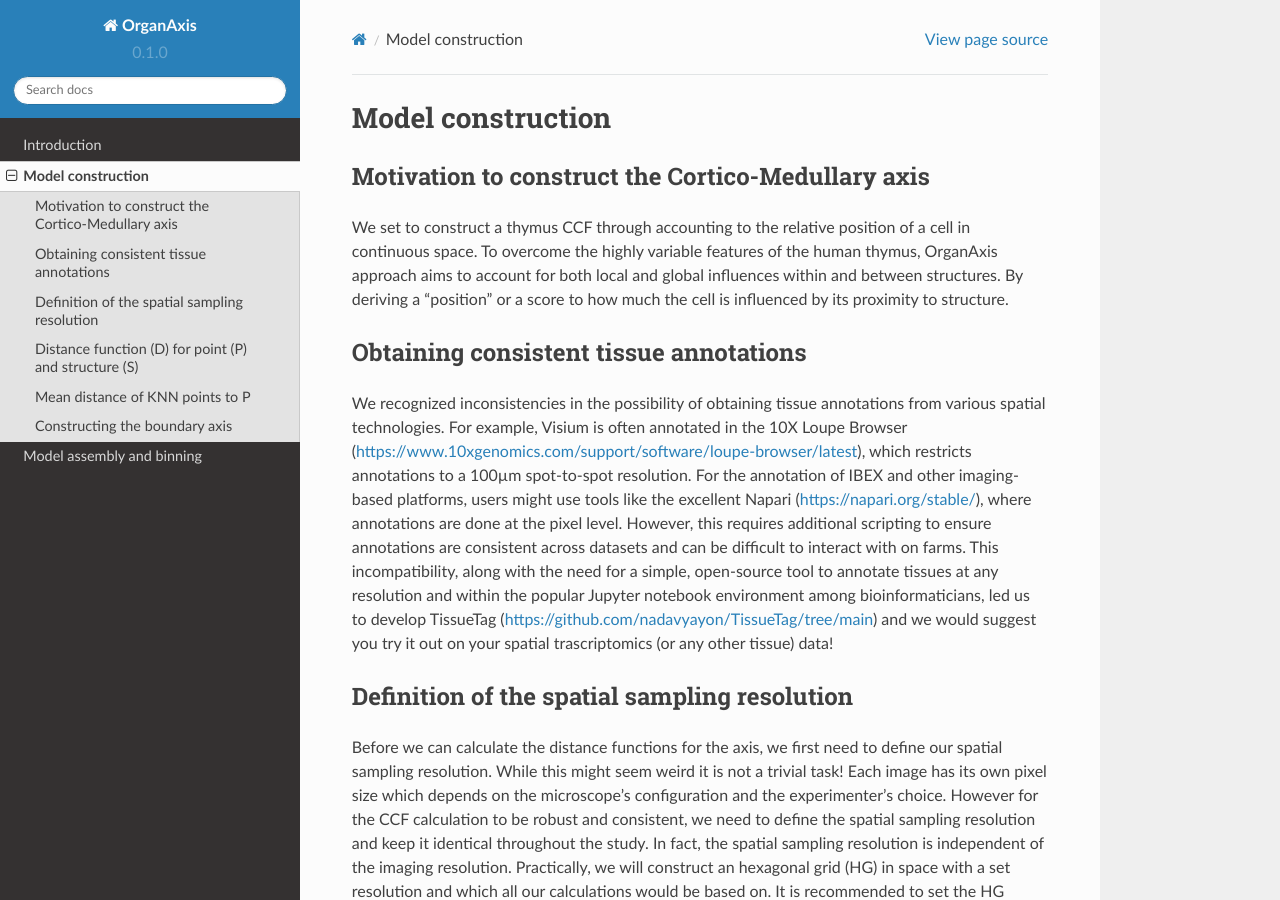
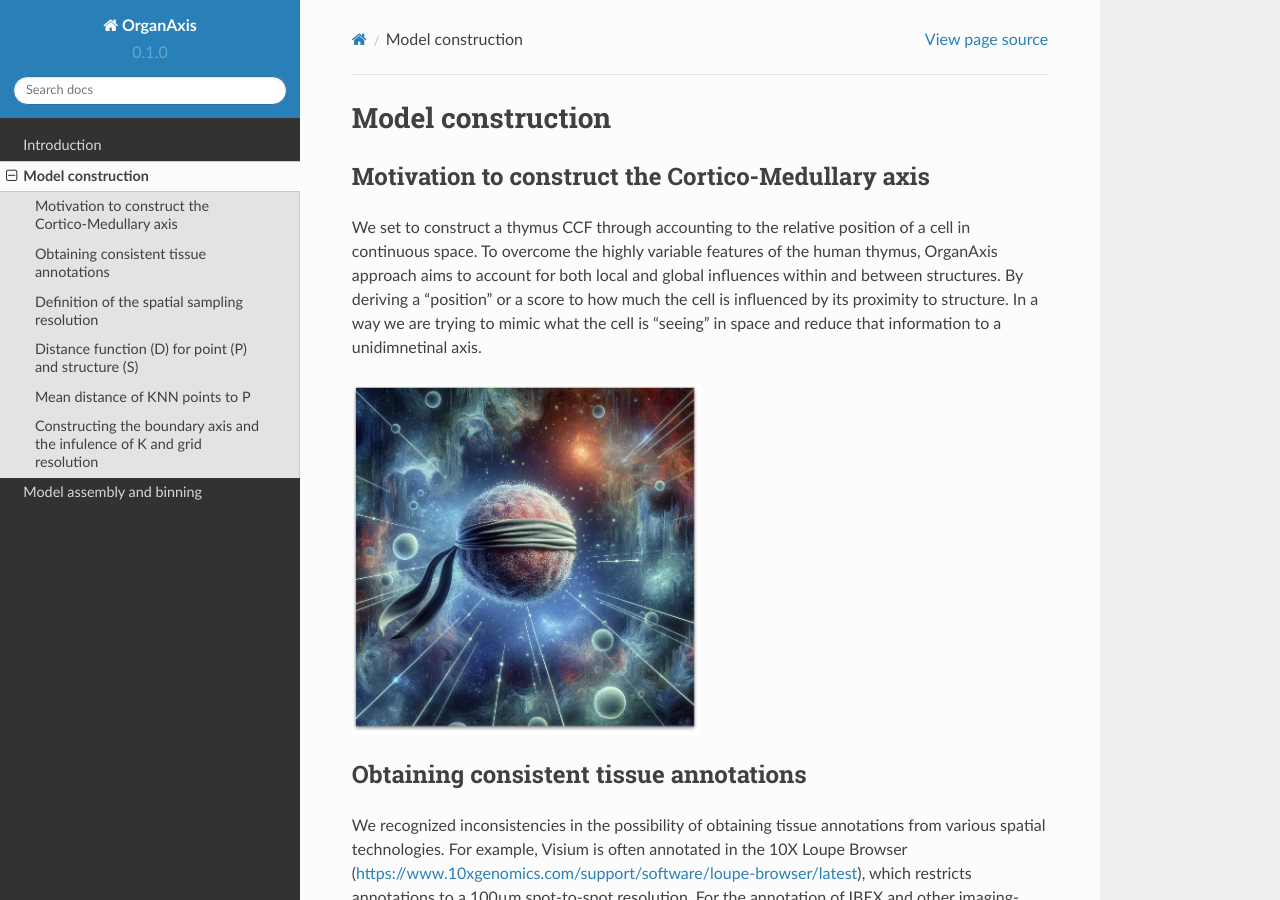
Before and after one commit to nadavyayon/organ_axis_tutorial, a Sphinx documentation site: the page built from docs/source/model.rst, in a window 1280 px wide and 900 px high. Built offline with Sphinx 7.4.7 and the Read the Docs theme 2.0.0, drawn with Linux system fonts in a browser that asks for light colours; some of the changed text lies outside the part shown.

Commit message:
Update model.rst

```diff
--- a/docs/source/model.rst
+++ b/docs/source/model.rst
@@ -3,7 +3,10 @@
 
 Motivation to construct the Cortico-Medullary axis
 ---------------
-We set to construct a thymus CCF through accounting to the relative position of a cell in continuous space. To overcome the highly variable features of the human thymus, OrganAxis approach aims to account for both local and global influences within and between structures. By deriving a "position" or a score to how much the cell is influenced by its proximity to structure.
+We set to construct a thymus CCF through accounting to the relative position of a cell in continuous space. To overcome the highly variable features of the human thymus, OrganAxis approach aims to account for both local and global influences within and between structures. By deriving a "position" or a score to how much the cell is influenced by its proximity to structure. In a way we are trying to mimic what the cell is "seeing" in space and reduce that information to a unidimnetinal axis.
+
+.. image:: images/cell_blind.PNG
+   :width: 50%
 
 Obtaining consistent tissue annotations
 ------------
@@ -44,7 +47,22 @@
 Aside from the spatial grid resoution, we also need to define how many KNN points to take to calculate the mean distance of point P from S.
 For that we can simply define Equation 1:  µKS(p) = (i=0 to K-1)∑(DS,p[i]/K)
 
-Constructing the boundary axis
+Constructing the boundary axis and the infulence of K and grid resolution
 --------------
 Next, we can calculate the directional position of a spot from the boundary of two structures by simply subtracting µKS(p) in respect to both structures for a given spot P.
 This difference is then intrnally normalized to produce a sygmoidal-like function.
+in the simplified simulated plot below we can see the influence of KNN or grid density on how space is transformed to the axis position.
+
+
+
+.. image:: images/changing_grid.png
+   :width: 50%
+
+
+.. image:: images/changing_k.png
+   :width: 100%
+
+
+
+.. image:: images/matrix_K_sp.png
+   :width: 100%
```
